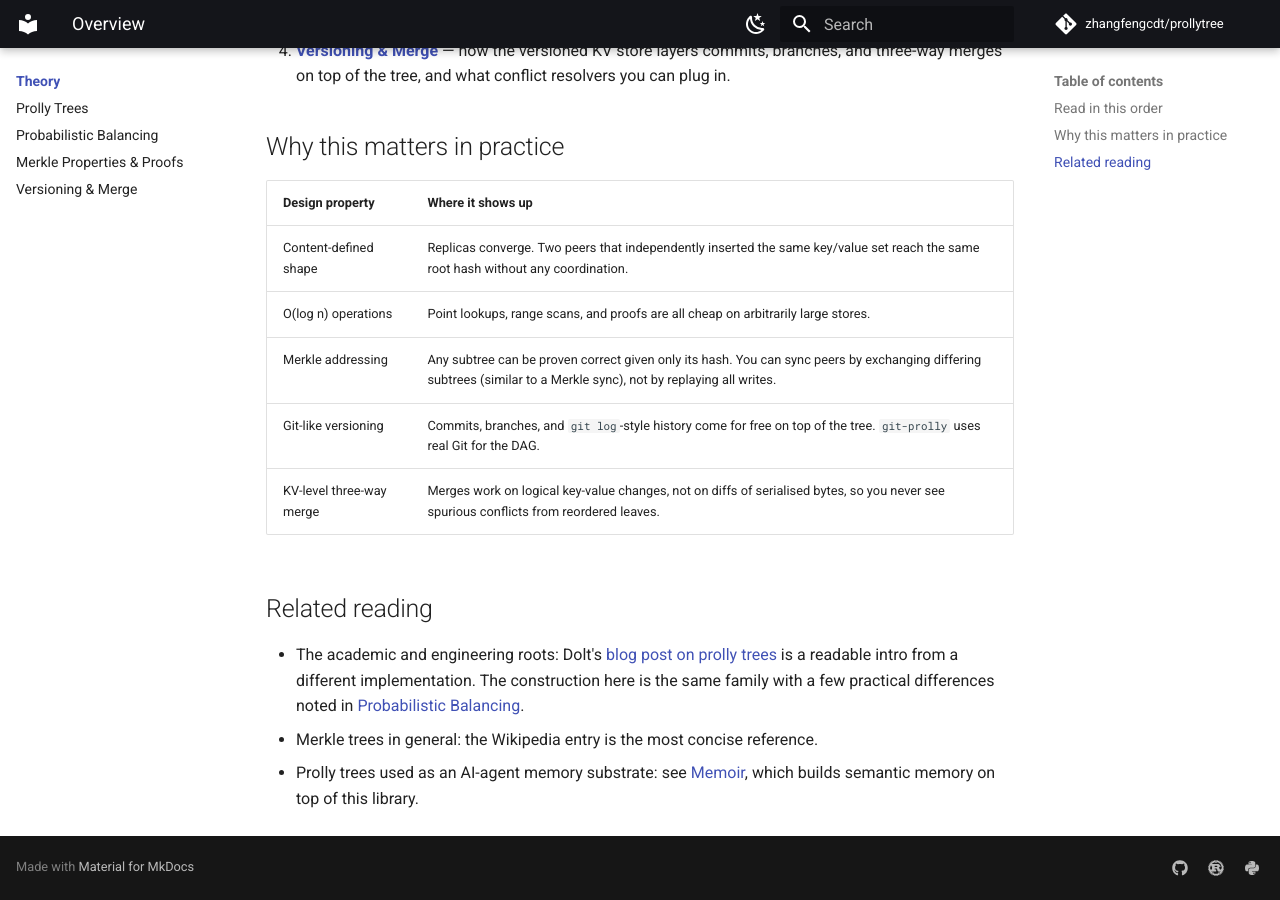
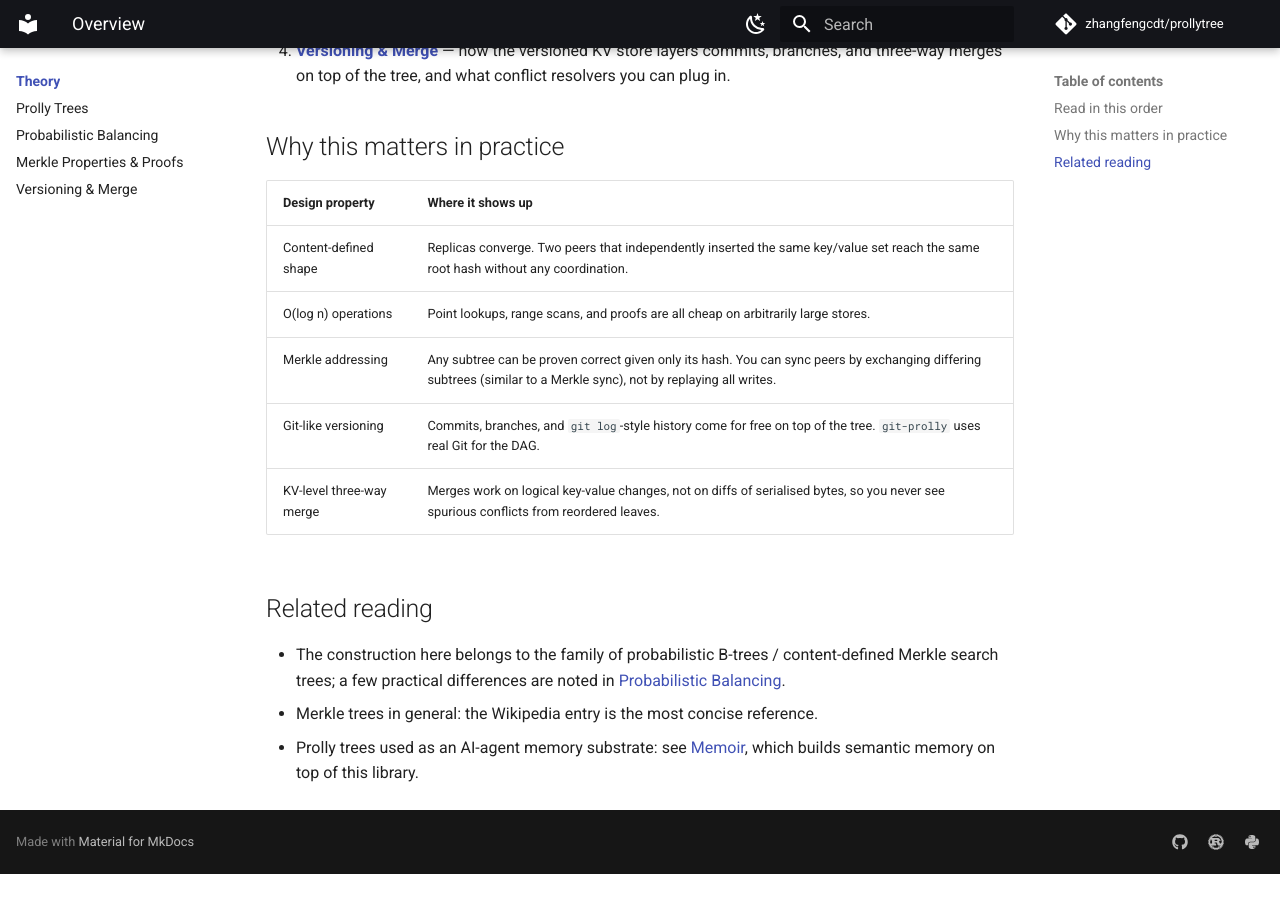
Before and after one commit to zhangfengcdt/prollytree, an MkDocs documentation site: the page built from docs/theory/index.md, in a window 1280 px wide and 900 px high, scrolled down 745 px. Built offline with MkDocs 1.6.1 and Material for MkDocs 9.7.7, drawn with Linux system fonts in a browser that asks for light colours; comment, search, counter and statistics services are not loaded; after the commit the page ends 1619 px from its top, so only the background shows below that.

Commit message:
clean up comments

```diff
--- a/docs/theory/index.md
+++ b/docs/theory/index.md
@@ -28,6 +28,8 @@ If you've used a B-tree, a Merkle tree, or Git, each of the pieces below will al
 
 ## Related reading
 
-- The academic and engineering roots: Dolt's [blog post on prolly trees](https://www.dolthub.com/blog/2020-04-01-how-dolt-stores-table-data/) is a readable intro from a different implementation. The construction here is the same family with a few practical differences noted in [Probabilistic Balancing](rolling_hash.md).
+- The construction here belongs to the family of probabilistic
+  B-trees / content-defined Merkle search trees; a few practical
+  differences are noted in [Probabilistic Balancing](rolling_hash.md).
 - Merkle trees in general: the Wikipedia entry is the most concise reference.
 - Prolly trees used as an AI-agent memory substrate: see [Memoir](https://github.com/zhangfengcdt/memoir), which builds semantic memory on top of this library.
```
Also changed, not shown: docs/architecture.md (+1 -1 lines), docs/text_search.md (+1 -1 lines), docs/theory/merkle.md (+1 -1 lines), 2 other files.
